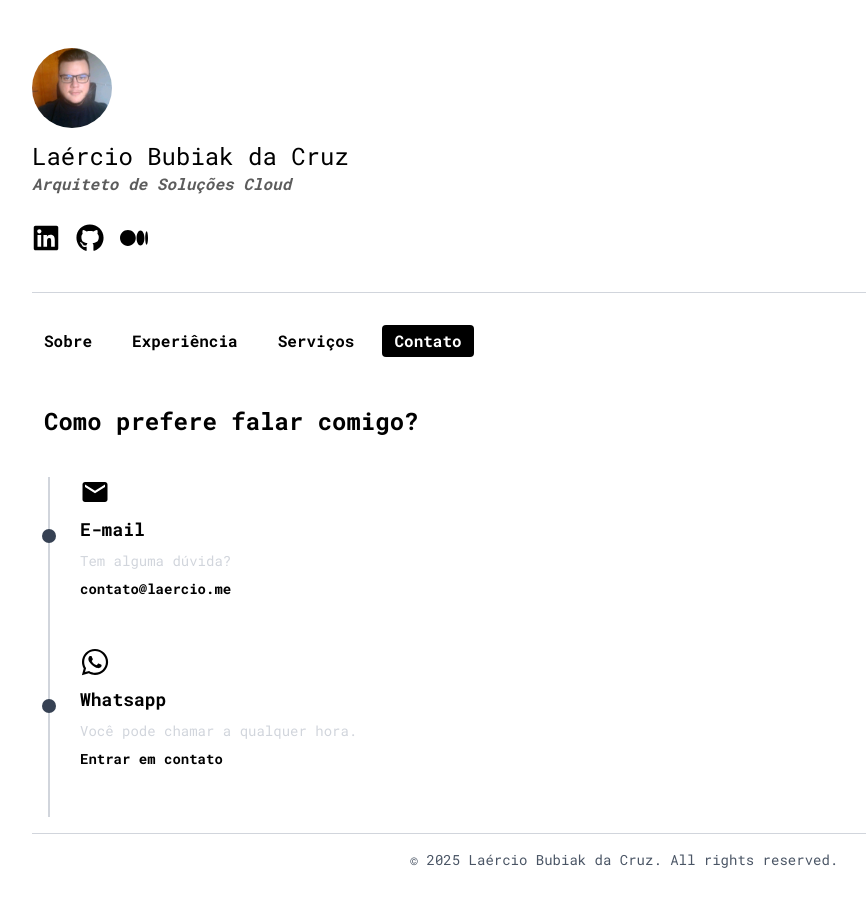
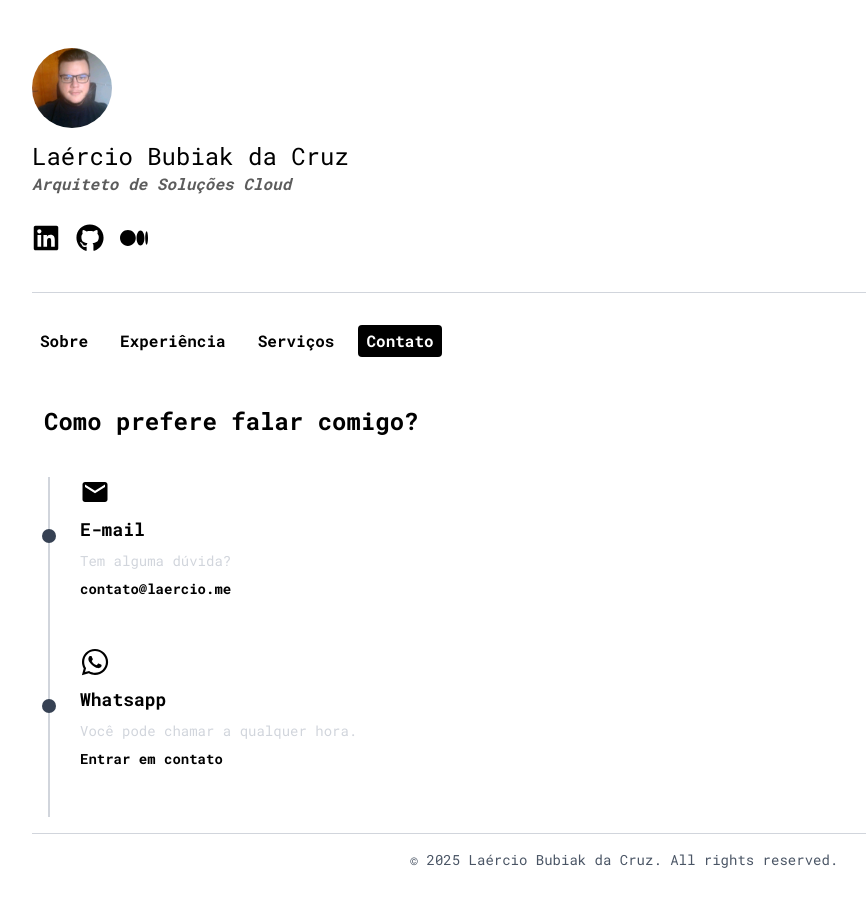
Before and after one commit to LaercioMLB/portfolio-laercio-2025, a React (Vite) app: page /contact in a window 1280 px wide. Shown: the top 906 px of the page, without its empty margins (16-882 px from the left). Built offline with nearby package versions, Linux system fonts and the light colour scheme.

Commit message:
feat: teste de novo menu

```diff
--- a/src/components/TabMenu/index.tsx
+++ b/src/components/TabMenu/index.tsx
@@ -1,7 +1,7 @@
 import { useState } from "react";
 import { NavLink } from "react-router-dom";
 import profileImg from "../../assets/profile.jpeg";
-import { FaLinkedin, FaGithub, FaBars, FaTimes } from "react-icons/fa";
+import { FaLinkedin, FaGithub } from "react-icons/fa";
 import { FaMedium } from "react-icons/fa6";
 
 const tabs = [
@@ -13,8 +13,6 @@ const tabs = [
 ];
 
 export default function TabMenu() {
-  const [menuOpen, setMenuOpen] = useState(false);
-
   return (
     <div className="mb-12 flex flex-col items-center sm:items-start w-full">
       <img
@@ -22,8 +20,10 @@ export default function TabMenu() {
         alt="Profile"
         className="w-20 h-20 rounded-full mr-4 mt-12 sm:mt-0"
       />
-      <p className="mt-3 text-2xl font-light ">Laércio Bubiak da Cruz</p>
-      <p className="text-[#5C5C5C] text-base italic font-semibold mb-5">
+      <p className="mt-3 text-2xl text-center font-light ">
+        Laércio Bubiak da Cruz
+      </p>
+      <p className="text-[#5C5C5C] text-center text-base italic font-semibold mb-5">
         Arquiteto de Soluções Cloud
       </p>
       <div className="flex items-center space-x-4 mt-2 mb-2">
@@ -50,41 +50,15 @@ export default function TabMenu() {
         </a>
       </div>
       <hr className="my-8 border-gray-300 w-full" />
-      {/* Menu hamburguer para mobile - absolute canto superior esquerdo */}
-      <div className="sm:hidden">
-        {!menuOpen && (
-          <button
-            onClick={() => setMenuOpen(true)}
-            aria-label="Abrir menu"
-            className="p-2 absolute top-4 left-4 z-50 bg-white rounded-full "
-            style={{ marginTop: 0 }}
+      {/* Navegação responsiva - Drawer fullscreen em mobile */}
+      {/* Navegação fixa no rodapé para mobile, topo para desktop */}
+      <nav
+        className="
+          fixed bottom-0 left-0 w-full bg-white flex sm:static sm:bg-transparent sm:w-full sm:h-auto sm:pt-0 sm:inset-auto sm:flex-row sm:justify-start sm:gap-4 sm:mb-0 sm:transition-none sm:translate-x-0 sm:pointer-events-auto
+          flex-row justify-around items-center py-4 border-t border-gray-200 z-50
+          sm:py-0 sm:border-t-0
+        "
       >
-            <FaBars className="w-6 h-6" />
-          </button>
-        )}
-      </div>
-      {/* Navegação responsiva - Drawer fullscreen em mobile */}
-      <nav
-        className={`
-          ${
-            menuOpen
-              ? "fixed inset-0 z-50 bg-white flex flex-col items-center justify-start pt-8 gap-4 w-full h-full transition-transform duration-300 ease-in-out translate-x-0"
-              : "fixed inset-0 z-50 bg-white flex flex-col items-center justify-start pt-8 gap-4 w-full h-full transition-transform duration-300 ease-in-out -translate-x-full pointer-events-none"
-          }
-          sm:static sm:z-auto sm:bg-transparent sm:w-full sm:h-auto sm:pt-0 sm:inset-auto sm:flex sm:flex-row sm:justify-start sm:gap-4 sm:mb-0 sm:transition-none sm:translate-x-0 sm:pointer-events-auto
-        `}
-      >
-        {/* Botão fechar só no mobile */}
-        <div className="absolute top-4 right-4 sm:hidden">
-          <button
-            onClick={() => setMenuOpen(false)}
-            aria-label="Fechar menu"
-            className="p-2"
-          >
-            <FaTimes className="w-6 h-6" />
-          </button>
-        </div>
-        <div className="flex flex-col items-center gap-4 w-full sm:flex-row sm:gap-4 sm:w-auto">
         {tabs.map((tab) => (
           <NavLink
             key={tab.path}
@@ -92,15 +66,13 @@ export default function TabMenu() {
             end
             className={({ isActive }) =>
               isActive
-                  ? "bg-black text-white rounded px-3 py-1 font-bold"
-                  : "text-black hover:bg-gray-100 rounded px-3 py-1 font-bold"
+                ? "bg-black text-white rounded px-2 py-1 font-bold text-sm sm:text-base"
+                : "text-black hover:bg-gray-100 rounded px-2 py-1 font-bold text-sm sm:text-base"
             }
-              onClick={() => setMenuOpen(false)}
           >
             {tab.label}
           </NavLink>
         ))}
-        </div>
       </nav>
     </div>
   );
```
Lines whose indentation alone changed are shown as unchanged.
